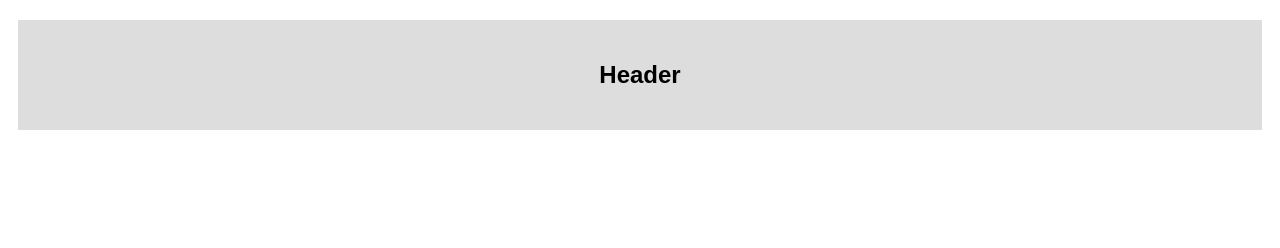
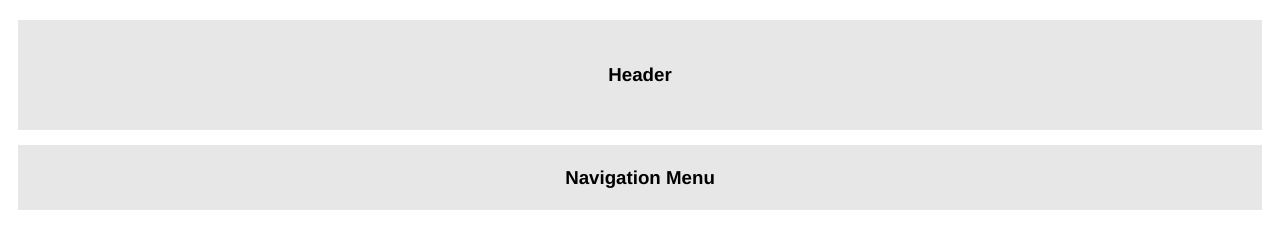
Before and after one commit to aasadlion/css-assignment-1, a plain HTML site: page index.html in a window 1280 px wide. Drawn offline with Linux system fonts and the light colour scheme.

Commit message:
Navigation Menu complete

```diff
--- a/index.html
+++ b/index.html
@@ -7,8 +7,8 @@
   </head>
   <body>
     <div>
-      <div id="header"><h2>Header</h2></div>
-      <div id="navMenu"></div>
+      <div id="header"><h3>Header</h3></div>
+      <div id="navMenu"><h3>Navigation Menu</h3></div>
       <div id="mainContent"></div>
       <div id="footer"></div>
     </div>
--- a/style.css
+++ b/style.css
@@ -1,18 +1,32 @@
 
 body{
-font-family:  sans-serif;
 
+  font-family:  Helvetica, sans-serif;
 
 }
 #header{
 
-    margin: 20px 10px 15px 10px;
+    margin: 20px 10px 10px 10px;
 display: flex;
 justify-content: center;
 align-items: center;
 height: 110px;
 
 
-background-color: rgb(221, 221, 221);
+background-color: rgb(231, 231, 231);
 
 }
+
+
+#navMenu{
+
+    margin: 15px 10px 15px 10px;
+    display: flex;
+    justify-content: center;
+    align-items: center;
+    height: 65px;
+
+
+    background-color: rgb(231, 231, 231);
+
+}
```
